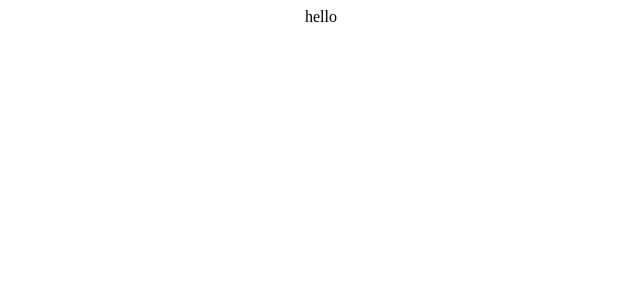
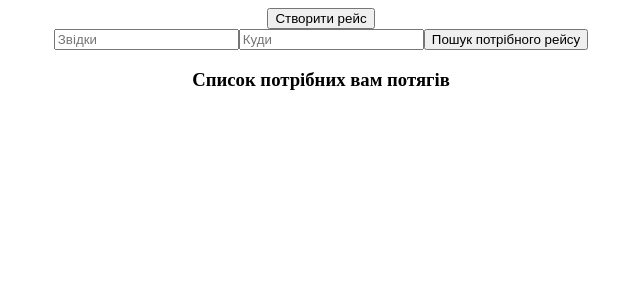
Before and after one commit to Samurai-way/Train.ui, a React (Create React App) app: page / in a window 1280 px wide. Shown: the top 300 px of the page, without its empty margins (319-959 px from the left). Built offline with nearby package versions, Linux system fonts and the light colour scheme.

Commit message:
feat: create Shop

```diff
--- a/package.json
+++ b/package.json
@@ -12,6 +12,8 @@
     "@types/react-bootstrap": "^0.32.32",
     "@types/react-dom": "^18.0.0",
     "axios": "^1.3.6",
+    "mobx": "^6.9.0",
+    "mobx-react-lite": "^3.4.3",
     "react": "^18.2.0",
     "react-bootstrap": "^2.7.4",
     "react-dom": "^18.2.0",
--- a/src/components/app/App.tsx
+++ b/src/components/app/App.tsx
@@ -1,11 +1,11 @@
 import React from 'react';
-
 import './App.css';
+import {Shop} from "../shop/Shop";
 
 function App() {
   return (
     <div className="App">
-        hello
+        <Shop/>
     </div>
   );
 }
--- a/src/components/modals/Train.tsx
+++ b/src/components/modals/Train.tsx
@@ -2,7 +2,6 @@ import React, { useState } from 'react';
 import Modal from "react-bootstrap/Modal";
 import {createTrain} from "../../api/trainApi";
 import {Button, Form, Row} from "react-bootstrap";
-
 
 interface Props {
     show: boolean;
@@ -17,23 +16,19 @@ export const Train: React.FC<Props> = ({ show, onHide }) => {
     const [departureYear, setDepartureYear] = useState<string>('');
     const [availablePlaces, setAvailablePlaces] = useState<string>('');
 
-    const finalDate = departureYear + departureMonth + departureDay;
-
     const addTrain = () => {
-        const formData = new FormData();
-        formData.append('fromPlace', fromPlace);
-        formData.append('toPlace', toPlace);
-        formData.append('departureTime', finalDate);
-        formData.append('availablePlaces', availablePlaces);
-        createTrain(formData).then(data => onHide());
+        const finalDate = `${departureYear}-${departureMonth}-${departureDay}`;
+        const trainData = {
+            fromPlace,
+            toPlace,
+            departureTime: finalDate,
+            availablePlaces
+        };
+        createTrain(trainData).then(() => onHide());
     };
 
     return (
-        <Modal
-            show={show}
-            onHide={onHide}
-            centered
-        >
+        <Modal show={show} onHide={onHide} centered>
             <Modal.Header>
                 <Modal.Title id="contained-modal-title-vcenter">
                     Добавить рейс (Дата в формате 01 01 2023)
--- /dev/null
+++ b/src/components/shop/Shop.tsx
@@ -0,0 +1,69 @@
+import React, { useState } from 'react';
+import { Button, Container, Form, Row } from 'react-bootstrap';
+import { fetchTrains } from '../../api/trainApi';
+import { Train } from '../modals/Train';
+
+interface Train {
+    fromPlace: string;
+    toPlace: string;
+    departureTime: string;
+    availablePlaces: number;
+    id: number;
+}
+
+interface TrainInfo extends Omit<Train, 'id'> {}
+
+export const Shop: React.FC = () => {
+    const [createTrainVisible, setCreateTrainVisible] = useState<boolean>(false);
+    const [selectedTrains, setSelectedTrains] = useState<Train[]>([]);
+    const [fromPlace, setFromPlace] = useState<string>('');
+    const [toPlace, setToPlace] = useState<string>('');
+
+    const findTrain = async (): Promise<void> => {
+        const data: TrainInfo[] = await fetchTrains(fromPlace, toPlace);
+        setSelectedTrains(data.map((trainInfo: TrainInfo) => ({ ...trainInfo, id: Math.random() })));
+    };
+
+    const normalDate = (oldDate: string): string => {
+        const newDate = `${oldDate.slice(6, 8)}.${oldDate.slice(4, 6)}.${oldDate.slice(0, 4)}`;
+        return newDate;
+    };
+
+    return (
+        <Container>
+            <Button variant="outline-dark" className="md-4 p-2" onClick={() => setCreateTrainVisible(true)}>
+                Створити рейс
+            </Button>
+            <Form className="d-flex flex-column">
+                <Row>
+                    <Form.Control
+                        className="mt-3"
+                        placeholder="Звідки"
+                        value={fromPlace}
+                        onChange={(e: React.ChangeEvent<HTMLInputElement>) => setFromPlace(e.target.value)}
+                    />
+                    <Form.Control
+                        className="mt-3"
+                        placeholder="Куди"
+                        value={toPlace}
+                        onChange={(e: React.ChangeEvent<HTMLInputElement>) => setToPlace(e.target.value)}
+                    />
+                    <Button variant="outline-dark" className="md-4 p-2" onClick={() => findTrain()}>
+                        Пошук потрібного рейсу
+                    </Button>
+                </Row>
+            </Form>
+            <Train show={createTrainVisible} onHide={() => setCreateTrainVisible(false)} />
+            <div>
+                <h3>Список потрібних вам потягів</h3>
+                {selectedTrains.map((train: Train) => (
+                    <div key={train.id}>
+                        <p>{`${train.fromPlace} - ${train.toPlace}`}</p>
+                        <p>{`Дата відправлення: ${normalDate(train.departureTime)}`}</p>
+                        <p>{`Вільних місць: ${train.availablePlaces}`}</p>
+                    </div>
+                ))}
+            </div>
+        </Container>
+    );
+};
```
Also changed, not shown: 1 other file (tests, documents, lock files or other folders).
